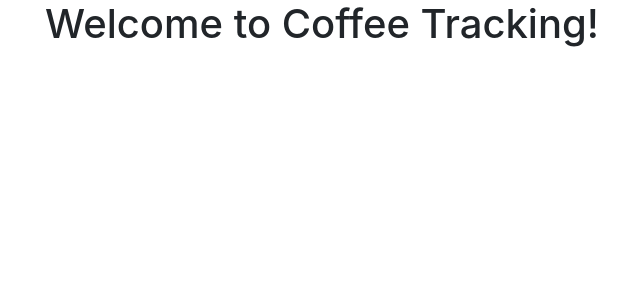
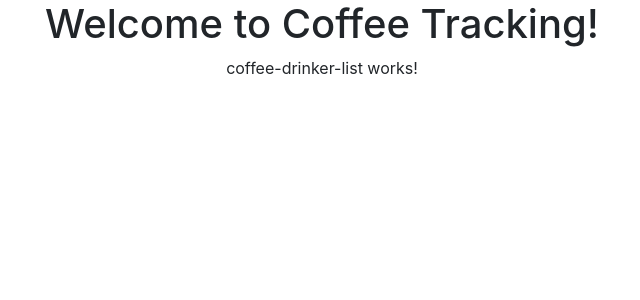
Before and after one commit to payne/coffee1, an Angular app: page / in a window 1280 px wide. Shown: the top 300 px of the page, without its empty margins (318-958 px from the left). Built offline with nearby package versions, Linux system fonts and the light colour scheme.

Commit message:
Hello app-coffee-drinker-list component.

```diff
--- a/src/app/app.component.html
+++ b/src/app/app.component.html
@@ -3,4 +3,5 @@
   <h1>
     Welcome to {{ title }}!
   </h1>
+	<app-coffee-drinker-list></app-coffee-drinker-list>
 </div>
```
